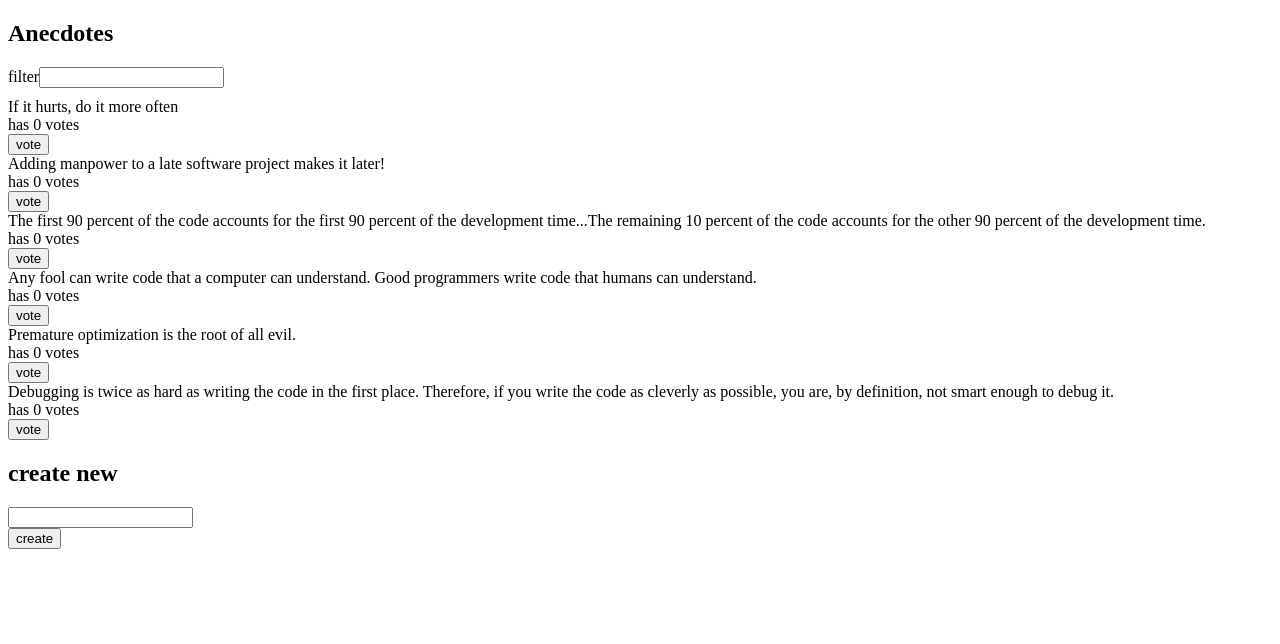
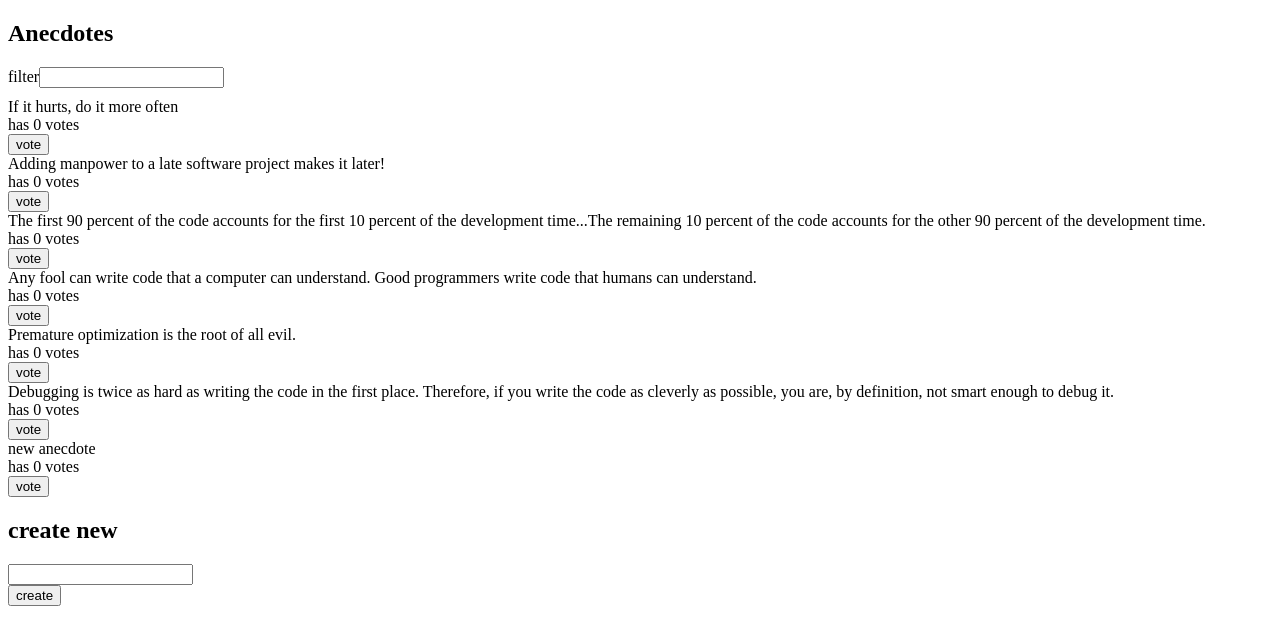
Before and after one commit to gabrielpanaitescu/Fullstackopen-part6, a React (Vite) app in the folder anecdotes-redux/: page / in a window 1280 px wide. Shown: the top 644 px of the page. Built offline with nearby package versions, Linux system fonts and the light colour scheme; data requests are answered from the project's data file.

Commit message:
Complete exercises 6.14 and 6.15

```diff
--- /dev/null
+++ b/anecdotes-redux/db.json
@@ -0,0 +1,39 @@
+{
+  "anecdotes": [
+    {
+      "content": "If it hurts, do it more often",
+      "id": "47145",
+      "votes": 0
+    },
+    {
+      "content": "Adding manpower to a late software project makes it later!",
+      "id": "21149",
+      "votes": 0
+    },
+    {
+      "content": "The first 90 percent of the code accounts for the first 10 percent of the development time...The remaining 10 percent of the code accounts for the other 90 percent of the development time.",
+      "id": "69581",
+      "votes": 0
+    },
+    {
+      "content": "Any fool can write code that a computer can understand. Good programmers write code that humans can understand.",
+      "id": "36975",
+      "votes": 0
+    },
+    {
+      "content": "Premature optimization is the root of all evil.",
+      "id": "25170",
+      "votes": 0
+    },
+    {
+      "content": "Debugging is twice as hard as writing the code in the first place. Therefore, if you write the code as cleverly as possible, you are, by definition, not smart enough to debug it.",
+      "id": "98312",
+      "votes": 0
+    },
+    {
+      "id": "5851",
+      "content": "new anecdote",
+      "votes": 0
+    }
+  ]
+}
--- a/anecdotes-redux/package.json
+++ b/anecdotes-redux/package.json
@@ -8,10 +8,12 @@
     "build": "vite build",
     "lint": "eslint .",
     "preview": "vite preview",
-    "test": "jest"
+    "test": "jest",
+    "server": "json-server -p3001 --watch db.json"
   },
   "dependencies": {
     "@reduxjs/toolkit": "^2.2.7",
+    "axios": "^1.7.7",
     "react": "^18.3.1",
     "react-dom": "^18.3.1",
     "react-redux": "^9.1.2",
@@ -32,6 +34,7 @@
     "eslint-plugin-react-refresh": "^0.4.9",
     "globals": "^15.9.0",
     "jest": "^29.7.0",
+    "json-server": "^1.0.0-beta.3",
     "vite": "^5.4.1"
   }
 }
--- a/anecdotes-redux/src/App.jsx
+++ b/anecdotes-redux/src/App.jsx
@@ -1,9 +1,20 @@
+import { useEffect } from "react";
 import AnecdoteForm from "./components/AnecdoteForm";
 import AnecdoteList from "./components/AnecdoteList";
 import Filter from "./components/Filter";
 import Notification from "./components/Notification";
+import anecdoteService from "./services/anecdotes";
+import { useDispatch } from "react-redux";
+import { setAnecdotes } from "./reducers/anecdoteReducer";
 
 const App = () => {
+  const dispatch = useDispatch();
+  useEffect(() => {
+    anecdoteService.getAll().then((anecdotes) => {
+      dispatch(setAnecdotes(anecdotes));
+    });
+  }, []);
+
   return (
     <div>
       <h2>Anecdotes</h2>
--- a/anecdotes-redux/src/components/AnecdoteForm.jsx
+++ b/anecdotes-redux/src/components/AnecdoteForm.jsx
@@ -1,16 +1,19 @@
 import { useDispatch } from "react-redux";
 import { createAnecdote } from "../reducers/anecdoteReducer";
 import { sendNotification } from "../reducers/notificationReducer";
+import anecdoteService from "../services/anecdotes";
 
 const AnecdoteForm = () => {
   const dispatch = useDispatch();
 
-  const addAnecdote = (e) => {
+  const addAnecdote = async (e) => {
     e.preventDefault();
     const content = e.target.anecdote.value;
-    dispatch(createAnecdote(content));
+    e.target.anecdote.value = "";
+
+    const newAnecdote = await anecdoteService.create(content);
+    dispatch(createAnecdote(newAnecdote));
     dispatch(sendNotification(`you added ${content}`), 5);
-    e.target.anecdote.value = "";
   };
 
   return (
--- a/anecdotes-redux/src/reducers/anecdoteReducer.js
+++ b/anecdotes-redux/src/reducers/anecdoteReducer.js
@@ -1,32 +1,35 @@
 import { createSlice } from "@reduxjs/toolkit";
 
-const anecdotesAtStart = [
-  "If it hurts, do it more often",
-  "Adding manpower to a late software project makes it later!",
-  "The first 90 percent of the code accounts for the first 90 percent of the development time...The remaining 10 percent of the code accounts for the other 90 percent of the development time.",
-  "Any fool can write code that a computer can understand. Good programmers write code that humans can understand.",
-  "Premature optimization is the root of all evil.",
-  "Debugging is twice as hard as writing the code in the first place. Therefore, if you write the code as cleverly as possible, you are, by definition, not smart enough to debug it.",
-];
+// const anecdotesAtStart = [
+//   "If it hurts, do it more often",
+//   "Adding manpower to a late software project makes it later!",
+//   "The first 90 percent of the code accounts for the first 90 percent of the development time...The remaining 10 percent of the code accounts for the other 90 percent of the development time.",
+//   "Any fool can write code that a computer can understand. Good programmers write code that humans can understand.",
+//   "Premature optimization is the root of all evil.",
+//   "Debugging is twice as hard as writing the code in the first place. Therefore, if you write the code as cleverly as possible, you are, by definition, not smart enough to debug it.",
+// ];
 
 const getId = () => {
   return Number(Math.random() * 1000000).toFixed(0);
 };
 
-const asObject = (anecdote) => {
-  return {
-    content: anecdote,
-    id: getId(),
-    votes: 0,
-  };
-};
+// const asObject = (anecdote) => {
+//   return {
+//     content: anecdote,
+//     id: getId(),
+//     votes: 0,
+//   };
+// };
 
-const initialState = anecdotesAtStart.map(asObject);
+// const initialState = anecdotesAtStart.map(asObject);
 
 const anecdoteSlice = createSlice({
   name: "anecdotes",
-  initialState,
+  initialState: [],
   reducers: {
+    setAnecdotes(state, action) {
+      return action.payload;
+    },
     voteAnecdote(state, action) {
       const id = action.payload;
       const anecdoteToChange = state.find((anecdote) => anecdote.id === id);
@@ -39,15 +42,11 @@
       );
     },
     createAnecdote(state, action) {
-      const content = action.payload;
-      state.push({
-        content,
-        id: getId(),
-        votes: 0,
-      });
+      state.push(action.payload);
     },
   },
 });
 
 export default anecdoteSlice.reducer;
-export const { voteAnecdote, createAnecdote } = anecdoteSlice.actions;
+export const { setAnecdotes, voteAnecdote, createAnecdote } =
+  anecdoteSlice.actions;
--- /dev/null
+++ b/anecdotes-redux/src/services/anecdotes.js
@@ -0,0 +1,22 @@
+import axios from "axios";
+
+const baseUrl = "http://localhost:3001/anecdotes";
+
+const getAll = async () => {
+  const response = await axios.get(baseUrl);
+  return response.data;
+};
+
+const create = async (content) => {
+  const object = {
+    content,
+    votes: 0,
+  };
+  const response = await axios.post(baseUrl, object);
+  return response.data;
+};
+
+export default {
+  getAll,
+  create,
+};
```
Also changed, not shown: 1 other file (tests, documents, lock files or other folders).
